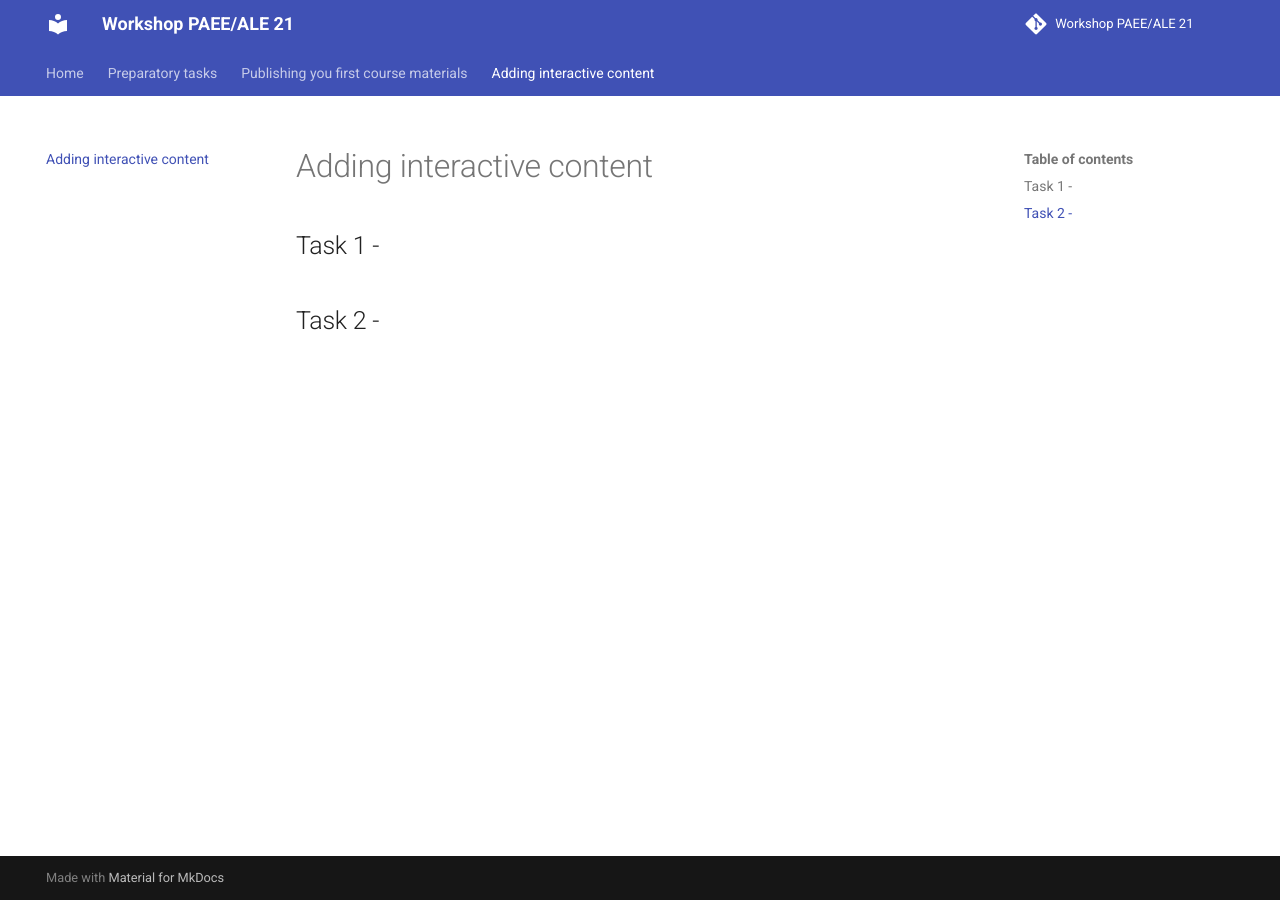
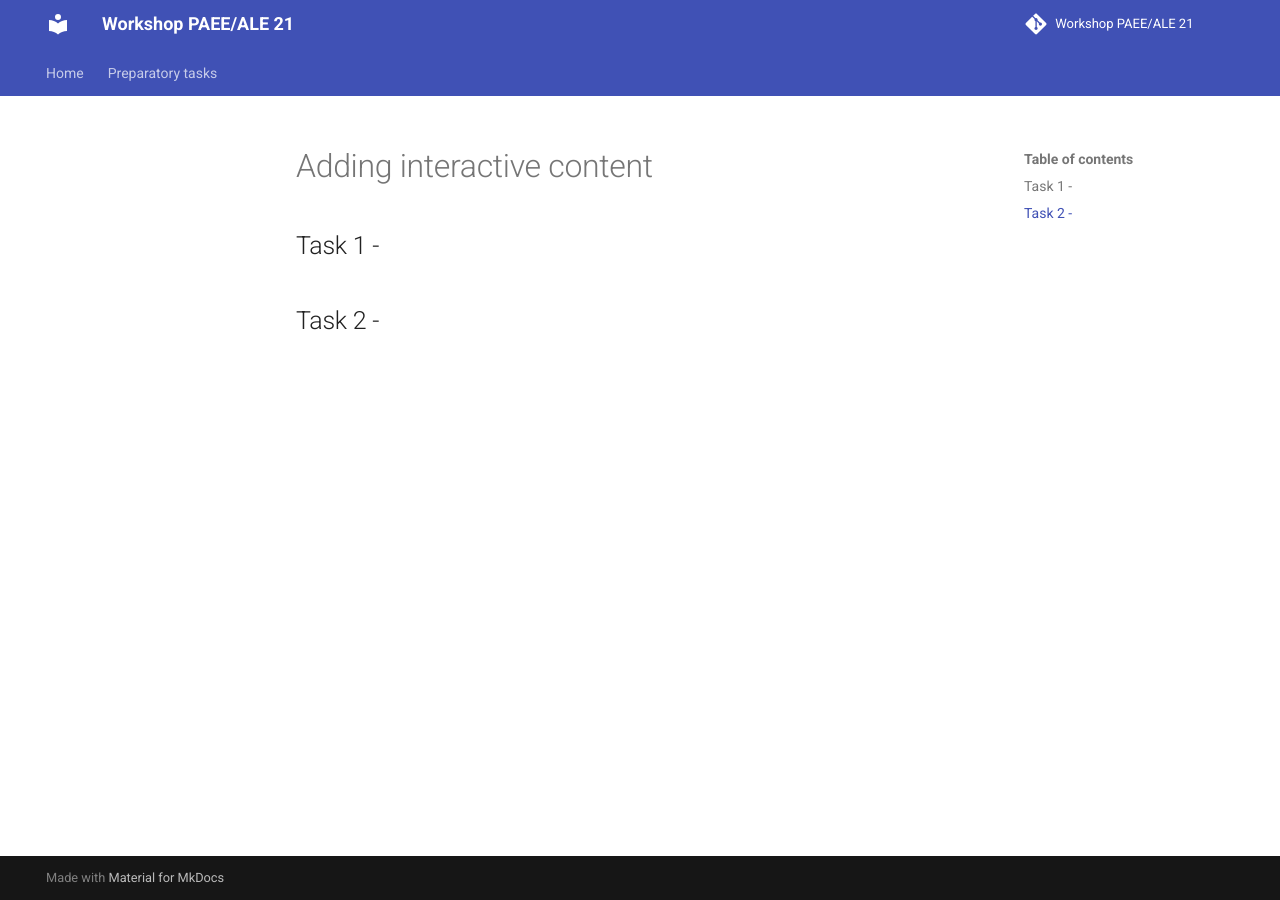
Before and after one commit to insper-education/active-handout-workshop-paee-ale-21, an MkDocs documentation site: the page built from content/02-interactive-content/index.md, in a window 1280 px wide. Built offline with MkDocs 1.6.1 and Material for MkDocs 9.7.7, drawn with Linux system fonts in a browser that asks for light colours; nearby versions of some CDN libraries; comment, search, counter and statistics services are not loaded.

Commit message:
Remove unfinished pages from index.

```diff
--- a/mkdocs.yml
+++ b/mkdocs.yml
@@ -45,5 +45,3 @@ plugins:
 nav:
   - Home: index.md
   - 00-preliminary-tasks/index.md
-  - 01-basic-editing-publishing/index.md
-  - 02-interactive-content/index.md
```
